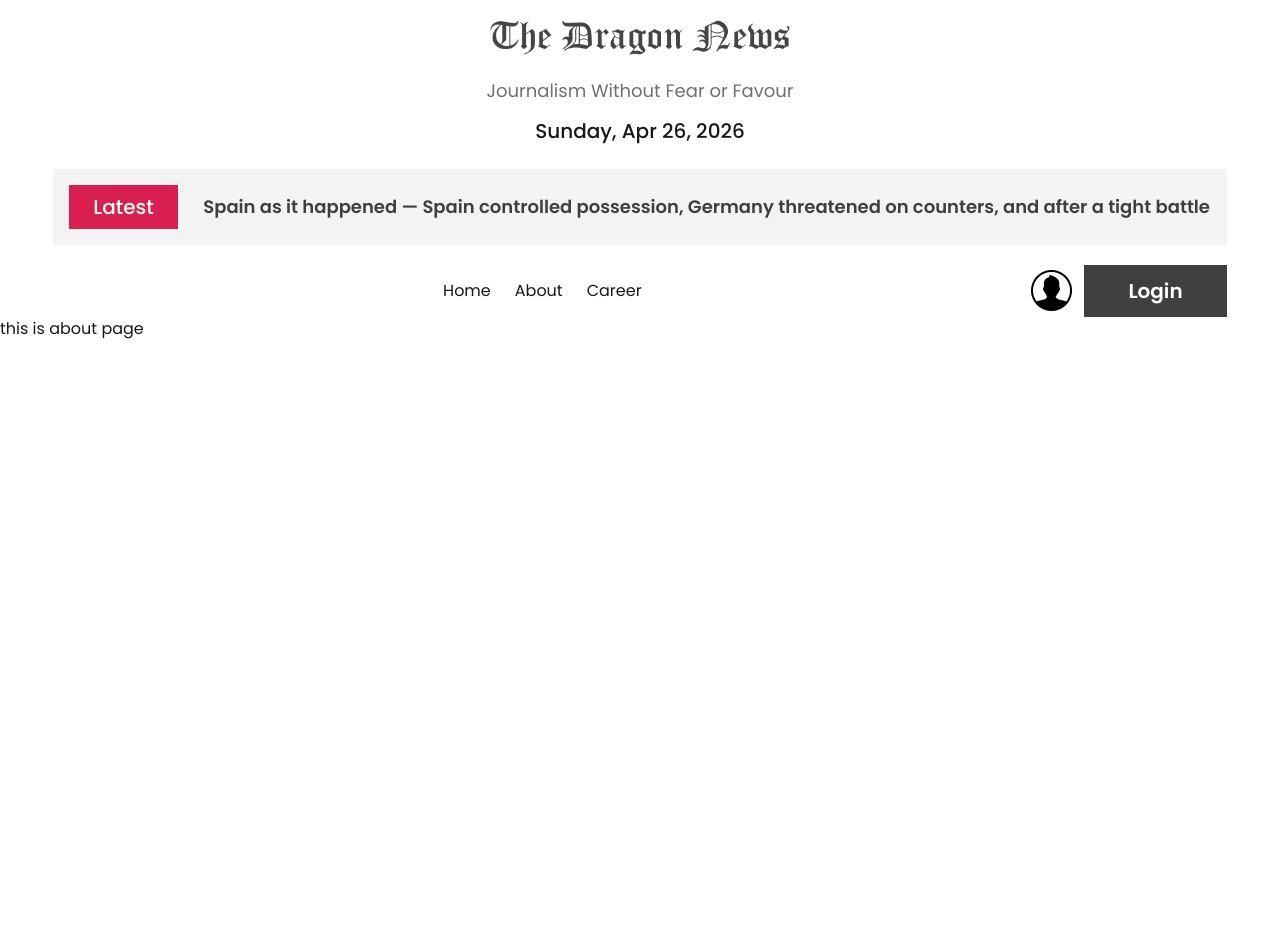
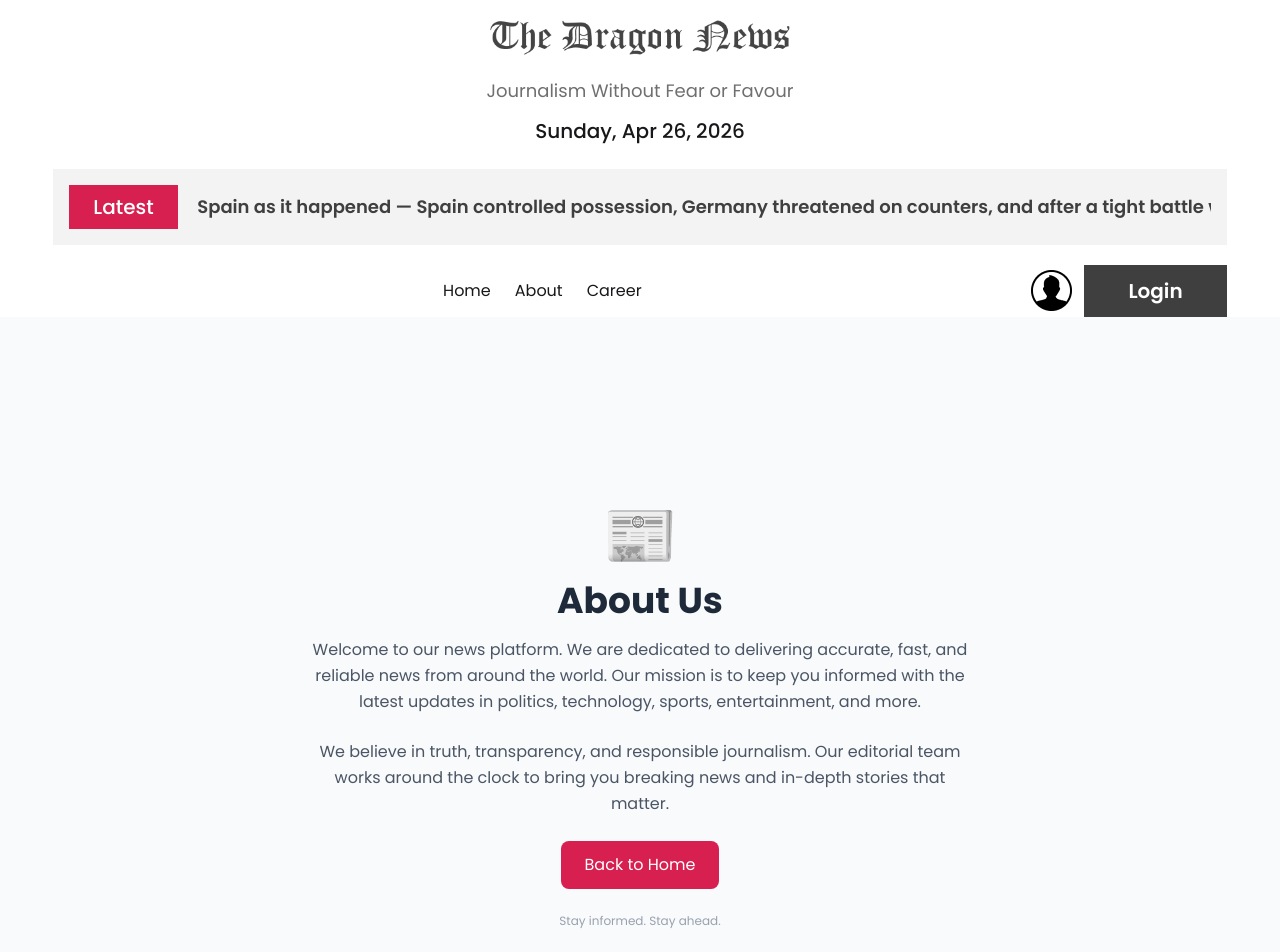
Before and after one commit to tfshorifulislam/dragon-news, a Next.js app: page /about in a window 1280 px wide. Shown: the top 952 px of the page. Before the commit the page ends 800 px from the top, so only its background shows below. Built offline with nearby package versions, Linux system fonts and the light colour scheme.

Commit message:
about and career page empty message design done

```diff
--- a/src/app/(main)/about/page.jsx
+++ b/src/app/(main)/about/page.jsx
@@ -1,13 +1,47 @@
-import React from 'react';
+import Link from "next/link";
+import React from "react";
 
 const AboutPage = () => {
-    return (
-        <div>
-            <h1>
-                this is about page
-            </h1>
-        </div>
-    );
+  return (
+    <div className="min-h-screen bg-gray-50 flex items-center justify-center px-4">
+      <div className="max-w-2xl text-center">
+        {/* Icon */}
+        <div className="text-6xl mb-4">📰</div>
+
+        {/* Title */}
+        <h1 className="text-4xl font-bold text-gray-800 mb-4">
+          About Us
+        </h1>
+
+        {/* Description */}
+        <p className="text-gray-600 leading-relaxed mb-6">
+          Welcome to our news platform. We are dedicated to delivering accurate,
+          fast, and reliable news from around the world. Our mission is to keep
+          you informed with the latest updates in politics, technology, sports,
+          entertainment, and more.
+        </p>
+
+        <p className="text-gray-600 leading-relaxed mb-6">
+          We believe in truth, transparency, and responsible journalism. Our
+          editorial team works around the clock to bring you breaking news and
+          in-depth stories that matter.
+        </p>
+
+        {/* Back Button */}
+        <Link
+          href="/"
+          className="inline-block px-6 py-3 bg-[#D72050] text-white rounded-lg hover:bg-[#D72080] transition"
+        >
+          Back to Home
+        </Link>
+
+        {/* Footer note */}
+        <p className="text-xs text-gray-400 mt-6">
+          Stay informed. Stay ahead.
+        </p>
+      </div>
+    </div>
+  );
 };
 
 export default AboutPage;
--- a/src/app/(main)/career/page.jsx
+++ b/src/app/(main)/career/page.jsx
@@ -1,13 +1,39 @@
-import React from 'react';
+import Link from "next/link";
+import React from "react";
 
 const CareerPage = () => {
-    return (
-        <div>
-            <h1>
-                this is career page
-            </h1>
-        </div>
-    );
+  return (
+    <div className="min-h-screen flex items-center justify-center bg-gray-50 px-4">
+      <div className="text-center max-w-md">
+        {/* Icon */}
+        <div className="text-6xl mb-4">💼</div>
+
+        {/* Title */}
+        <h1 className="text-3xl font-bold text-gray-800 mb-2">
+          Career Opportunities
+        </h1>
+
+        {/* Message */}
+        <p className="text-gray-500 mb-6">
+          We’re currently not hiring or no job postings are available right now.
+          Please check back later for future opportunities.
+        </p>
+
+        {/* Button */}
+        <Link
+          href="/"
+          className="inline-block px-5 py-3 bg-[#D72050] text-white rounded-lg hover:bg-[#D72080] transition"
+        >
+          Back to Home
+        </Link>
+
+        {/* Footer note */}
+        <p className="text-xs text-gray-400 mt-6">
+          Thank you for your interest in joining our news team
+        </p>
+      </div>
+    </div>
+  );
 };
 
 export default CareerPage;
```
